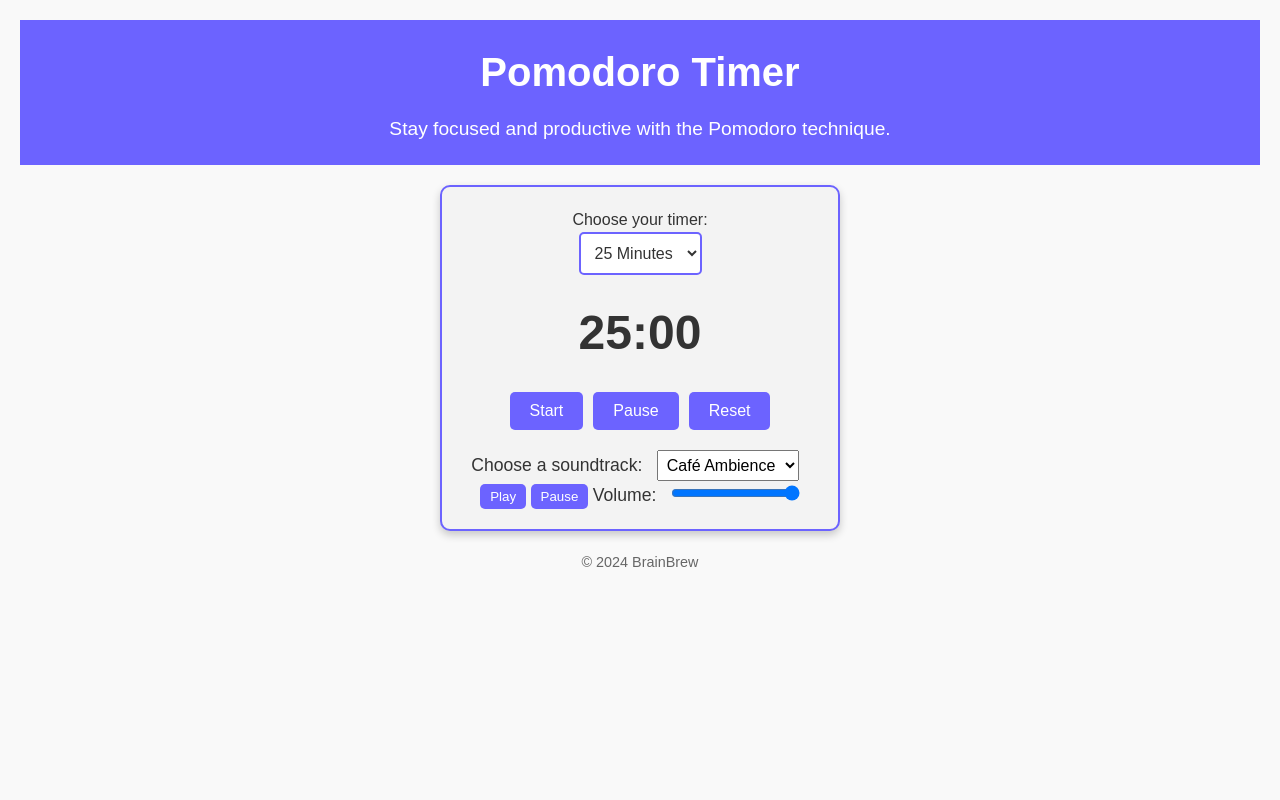
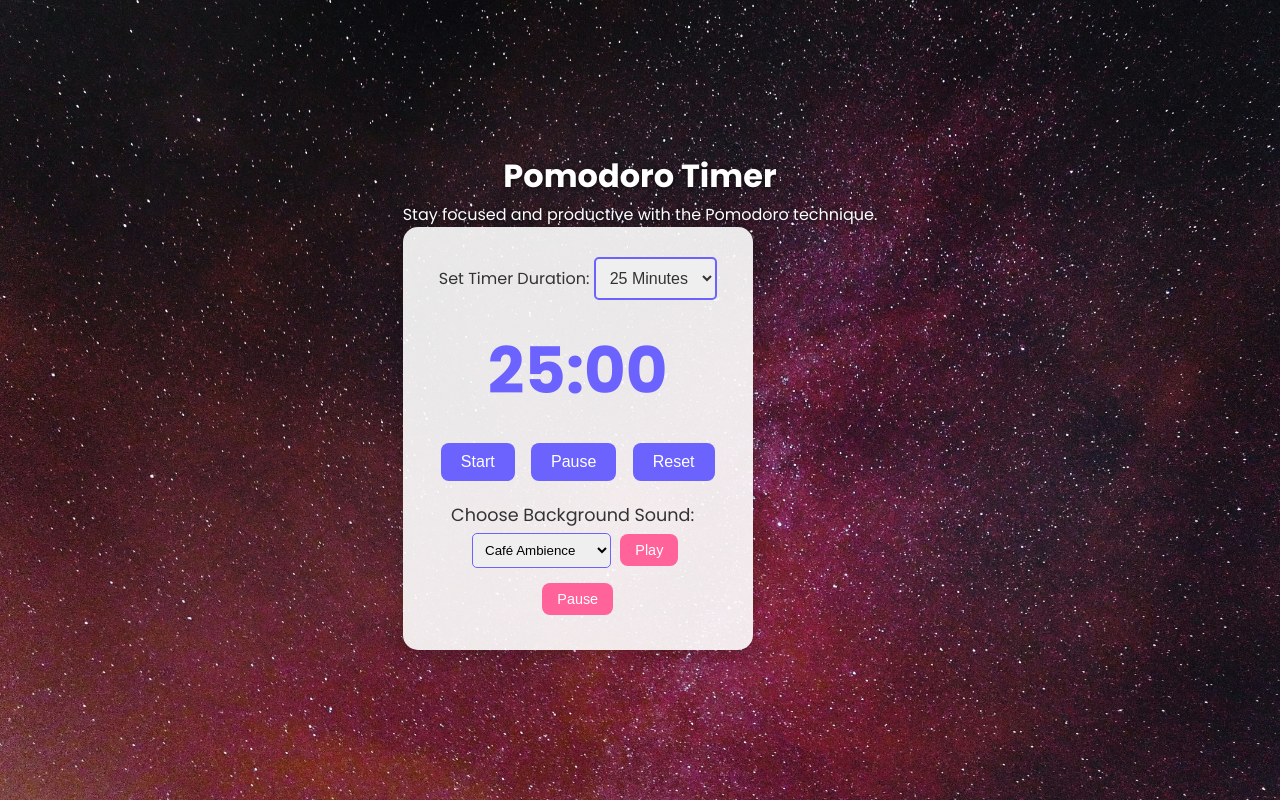
Before and after one commit to sonosandzbtw/BrainBrew, a Flask app: page /timer in a window 1280 px wide. Run offline with Flask 2, Linux system fonts and the light colour scheme.

Commit message:
Updated timer page and improved styling

```diff
--- a/app.py
+++ b/app.py
@@ -15,8 +15,7 @@ def timer():
 # Route for the settings page
 @app.route("/settings")
 def settings():
-    return render_templat
-    maine("settings.html")
+    return render_template("settings.html")
 
 if __name__ == "__main__":
     app.run(debug=True)
--- a/static/css/styles.css
+++ b/static/css/styles.css
@@ -12,121 +12,110 @@ body {
     color: #333;
     line-height: 1.6;
     text-align: center;
-    padding: 20px;
+    padding: 0;
 }
 
-/* Header */
-header {
-    background-color: #6c63ff;
+/* Fullscreen Banner (Home Page) */
+.fullscreen-banner {
+    background-image: url('../images/banner.png'); /* Update path if needed */
+    height: 100vh; /* Fullscreen height */
+    background-size: cover;
+    background-position: center;
+    display: flex;
+    flex-direction: column;
+    justify-content: center;
+    align-items: center;
+    text-align: center;
     color: white;
-    padding: 20px 0;
 }
 
-header h1 {
-    font-size: 2.5em;
-    margin-bottom: 10px;
+.fullscreen-banner h1 {
+    font-size: 4rem; /* Large, bold title */
+    margin: 0;
 }
 
-header p {
-    font-size: 1.2em;
+.fullscreen-banner p {
+    font-size: 1.5rem; /* Subheading size */
+    margin: 10px 0;
 }
 
-/* Main Section */
-main {
-    margin: 20px auto;
-    max-width: 800px;
+/* Navigation Buttons (Top Right) */
+.nav-buttons-top {
+    position: absolute;
+    top: 20px;
+    right: 20px;
+    display: flex;
+    gap: 10px; /* Space between buttons */
 }
 
-section {
-    margin-bottom: 20px;
+.nav-buttons-top button {
+    background-color: transparent;
+    color: white;
+    border: 1px solid white;
+    padding: 8px 15px;
+    font-size: 0.9rem;
+    border-radius: 20px;
+    cursor: pointer;
+    transition: background-color 0.3s ease, color 0.3s ease;
 }
 
-section h2 {
-    font-size: 1.8em;
-    margin-bottom: 10px;
-    color: #6c63ff;
-}
-
-ul {
-    list-style-type: none;
-    margin-top: 10px;
-}
-
-ul li {
-    margin: 5px 0;
-}
-
-/* Button */
-.btn {
-    display: inline-block;
-    background-color: #6c63ff;
-    color: white;
-    padding: 10px 20px;
-    margin-top: 20px;
-    text-decoration: none;
-    border-radius: 5px;
-    font-size: 1em;
-}
-
-.btn:hover {
-    background-color: #574bff;
-}
-
-/* Footer */
-footer {
-    margin-top: 20px;
-    font-size: 0.9em;
-    color: #666;
-}
-nav ul {
-    display: flex;
-    justify-content: center;
-    list-style: none;
-    background-color: #6c63ff;
-    padding: 10px 0;
-    margin-bottom: 20px;
-}
-
-nav ul li {
-    margin: 0 15px;
-}
-
-nav ul li a {
-    color: white;
-    text-decoration: none;
-    font-size: 1.1em;
-}
-
-nav ul li a:hover {
-    text-decoration: underline;
+.nav-buttons-top button:hover {
+    background-color: white;
+    color: #333;
 }
 
 /* Timer Page */
-#timer-container {
-    display: flex;
-    flex-direction: column;
-    align-items: center;
-    justify-content: center;
-    margin-top: 50px;
-    padding: 20px;
-    border: 2px solid #6c63ff;
-    border-radius: 10px;
-    background-color: #f3f3f3;
-    box-shadow: 0 4px 8px rgba(0, 0, 0, 0.2);
-    max-width: 400px;
-    margin: 0 auto;
+body.timer-page {
+    background-image: url('../images/timer-bg.jpg'); /* Update with your image path */
+    background-size: cover;
+    background-position: center;
+    background-repeat: no-repeat;
+    display: flex; /* Flexbox for centering */
+    justify-content: center; /* Center horizontally */
+    align-items: center; /* Center vertically */
+    height: 100vh; /* Full viewport height */
+    margin: 0;
+    font-family: 'Poppins', sans-serif;
+    text-align: center;
+    overflow: hidden; /* Prevent scrollbars */
 }
 
-#timer-display {
-    font-size: 3em;
-    font-weight: bold;
-    color: #333;
-    margin-bottom: 20px;
+/* Header Text (Pomodoro Timer) */
+.timer-page h1,
+.timer-page p {
+    color: white; /* Explicitly set color to white */
+    text-shadow: 0 1px 4px rgba(0, 0, 0, 0.6); /* Optional: Add subtle glow */
 }
 
+/* Timer Card */
+#timer-container {
+    background: rgba(255, 255, 255, 0.9); /* White with slight transparency */
+    color: #333; /* Text color */
+    padding: 30px;
+    border-radius: 15px; /* Rounded corners */
+    box-shadow: 0 8px 20px rgba(0, 0, 0, 0.2); /* Subtle shadow */
+    max-width: 350px; /* Max width for responsive design */
+    width: 90%; /* Responsive width */
+    text-align: center;
+}
+
+/* Timer Display */
+#timer-display {
+    font-size: 4rem; /* Larger and bold font */
+    font-weight: bold;
+    color: #6c63ff; /* Consistent color */
+    margin-bottom: 20px; /* Space below the timer */
+}
+
+#timer-display:hover {
+    transform: scale(1.1); /* Slight zoom on hover for interaction */
+}
+
+/* Timer Controls */
 #timer-controls {
     display: flex;
-    gap: 10px;
+    justify-content: space-around; /* Equal spacing between buttons */
+    margin-top: 20px;
 }
 
 #timer-controls button {
@@ -134,29 +123,27 @@ nav ul li a:hover {
     color: white;
     border: none;
     padding: 10px 20px;
-    border-radius: 5px;
+    border-radius: 8px;
     cursor: pointer;
-    font-size: 1em;
-    transition: background-color 0.3s ease;
+    font-size: 1rem;
+    transition: transform 0.2s, background-color 0.3s;
 }
 
 #timer-controls button:hover {
     background-color: #574bff;
+    transform: scale(1.05); /* Slight growth on hover */
 }
+
 /* Dropdown Styling */
 #duration-select {
-    font-size: 1em;
+    margin-bottom: 20px;
     padding: 10px;
     border: 2px solid #6c63ff;
     border-radius: 5px;
-    margin-bottom: 20px;
+    font-size: 1rem;
     color: #333;
-    background-color: #fff;
 }
-#duration-select:focus {
-    outline: none;
-    border-color: #574bff;
-}
+
 /* Audio Controls */
 #audio-controls {
     margin-top: 20px;
@@ -169,24 +156,37 @@ nav ul li a:hover {
 }
 
 #audio-controls select {
-    font-size: 1em;
-    padding: 5px;
-    margin-right: 10px;
+    padding: 8px;
+    border-radius: 5px;
+    border: 1px solid #6c63ff;
+    margin-bottom: 10px; /* Add margin below the dropdown */
 }
 
 #audio-controls button {
-    background-color: #6c63ff;
+    background-color: #ff639a; /* Aesthetic pink */
     color: white;
     border: none;
-    padding: 5px 10px;
-    border-radius: 5px;
+    padding: 8px 15px;
+    margin: 5px;
+    border-radius: 8px;
     cursor: pointer;
+    font-size: 0.9rem;
     transition: background-color 0.3s ease;
 }
 
 #audio-controls button:hover {
-    background-color: #574bff;
+    background-color: #d14d7e;
 }
+
+/* Footer */
+footer {
+    margin-top: 20px;
+    font-size: 0.9em;
+    color: #666;
+    padding: 10px;
+    background: #f3f3f3;
+}
+
 /* Footer Contact Section */
 #contact {
     margin-top: 20px;
--- a/templates/timer.html
+++ b/templates/timer.html
@@ -5,51 +5,37 @@
     <meta name="viewport" content="width=device-width, initial-scale=1.0">
     <title>Pomodoro Timer</title>
     <link rel="stylesheet" href="{{ url_for('static', filename='css/styles.css') }}">
+    <link href="https://fonts.googleapis.com/css2?family=Poppins:wght@400;700&display=swap" rel="stylesheet">
 </head>
-<body>
-    <header>
+<body class="timer-page">
+    <main>
         <h1>Pomodoro Timer</h1>
         <p>Stay focused and productive with the Pomodoro technique.</p>
-    </header>
-    <main>
         <div id="timer-container">
-            <!-- Dropdown to select timer duration -->
-            <label for="duration-select">Choose your timer:</label>
+            <label for="duration-select">Set Timer Duration:</label>
             <select id="duration-select">
                 <option value="25">25 Minutes</option>
                 <option value="40">40 Minutes</option>
                 <option value="50">50 Minutes</option>
-                <option value="60">60 Minutes</option>
             </select>
-
             <div id="timer-display">25:00</div>
-
             <div id="timer-controls">
                 <button id="start-btn">Start</button>
                 <button id="pause-btn">Pause</button>
                 <button id="reset-btn">Reset</button>
             </div>
-
-            <!-- Audio Controls -->
             <div id="audio-controls">
-                <label for="audio-select">Choose a soundtrack:</label>
+                <label for="audio-select">Choose Background Sound:</label>
                 <select id="audio-select">
                     <option value="cafe">Café Ambience</option>
                     <option value="rain">Rain Sounds</option>
-                    <option value="ocean">Ocean Waves</option>
+                    <option value="forest">Forest Ambience</option>
                 </select>
                 <button id="play-audio-btn">Play</button>
                 <button id="pause-audio-btn">Pause</button>
-
-                <!-- Volume Control -->
-                <label for="volume-control">Volume:</label>
-                <input type="range" id="volume-control" min="0" max="1" step="0.1" value="1">
             </div>
         </div>
     </main>
-    <footer>
-        <p>© 2024 BrainBrew</p>
-    </footer>
     <script src="{{ url_for('static', filename='js/timer.js') }}"></script>
 </body>
 </html>
```
Also changed, not shown: templates/home.html (+18 -17 lines), static/images/banner.png (added), static/images/timer-bg.jpg (added), 2 other files.
